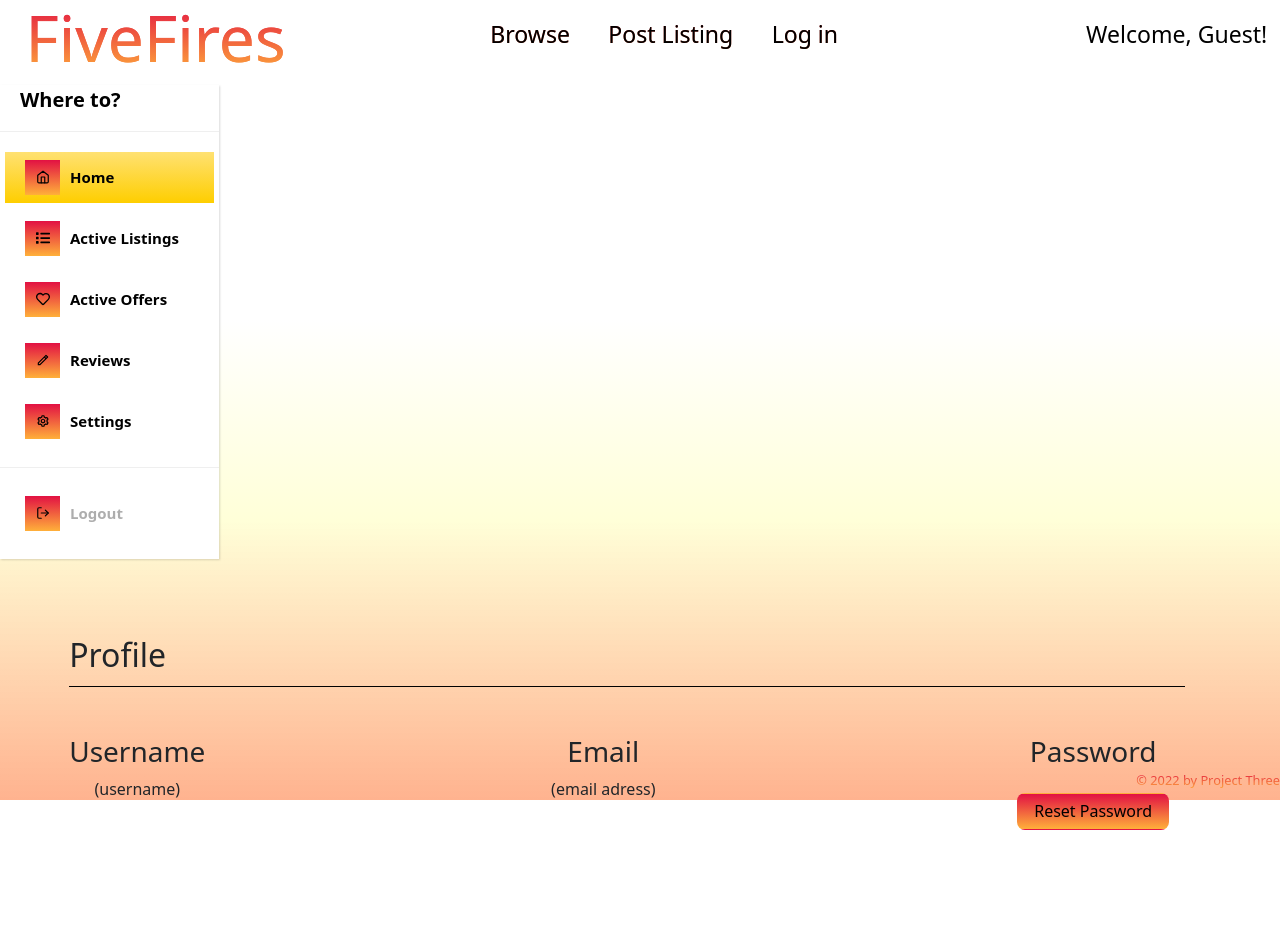
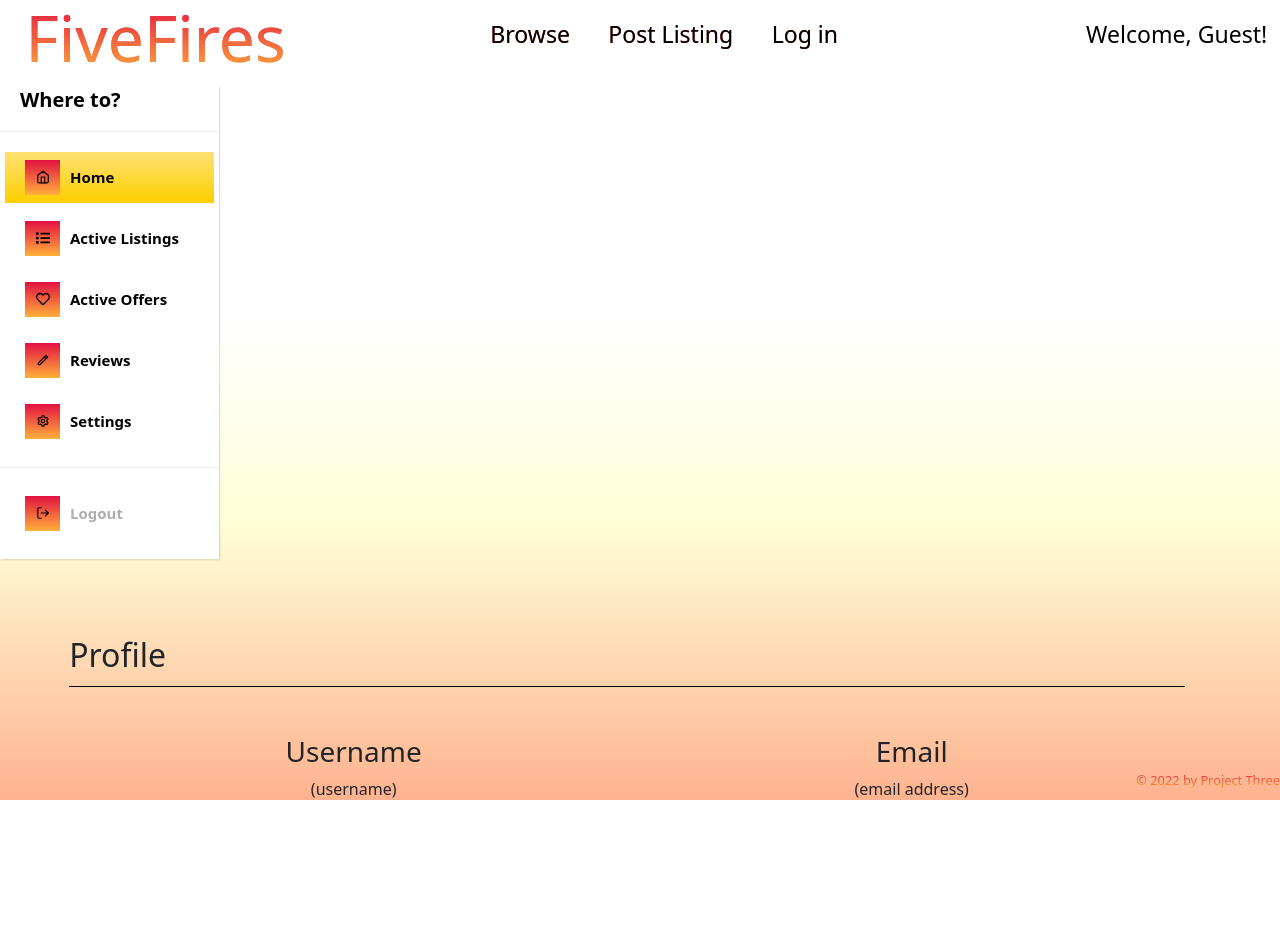
Before and after one commit to AshtonBrugh/project-three, a React (Create React App) app in the folder client/: page /profile in a window 1280 px wide. Shown: the top 949 px of the page. Built offline with nearby package versions, Linux system fonts and the light colour scheme; no server answers; a web font is replaced by a local one.

Commit message:
cant remember what i saved

```diff
--- a/client/src/components/pages/Profile.js
+++ b/client/src/components/pages/Profile.js
@@ -5,6 +5,10 @@ import ActiveOffers from './profile/ActiveOffers';
 import ReviewList from './profile/reviewList';
 import Settings from './profile/Settings';
 import RegisterLogin from '../RegisterLogin';
+
+import { useQuery } from "@apollo/client";
+import { QUERY_ME } from '../../utils/queries'
+import AuthService from '../../utils/auth';
 
 import './css/profile.css';
 
@@ -26,11 +30,7 @@ const Profile = () => {
                         </div>
                         <div className='profile-item'>
                             <h3>Email</h3>
-                            <p>(email adress)</p>
-                        </div>
-                        <div className='profile-item'>
-                            <h3>Password</h3>
-                            <button className='button'>Reset Password</button>
+                            <p>(email address)</p>
                         </div>
                     </div>
 
--- a/client/src/components/pages/css/profile.css
+++ b/client/src/components/pages/css/profile.css
@@ -44,5 +44,5 @@ p {
 .profile-items {
     display: flex;
     flex-direction: row;
-    justify-content: space-between;
+    justify-content: space-around;
 }
```
